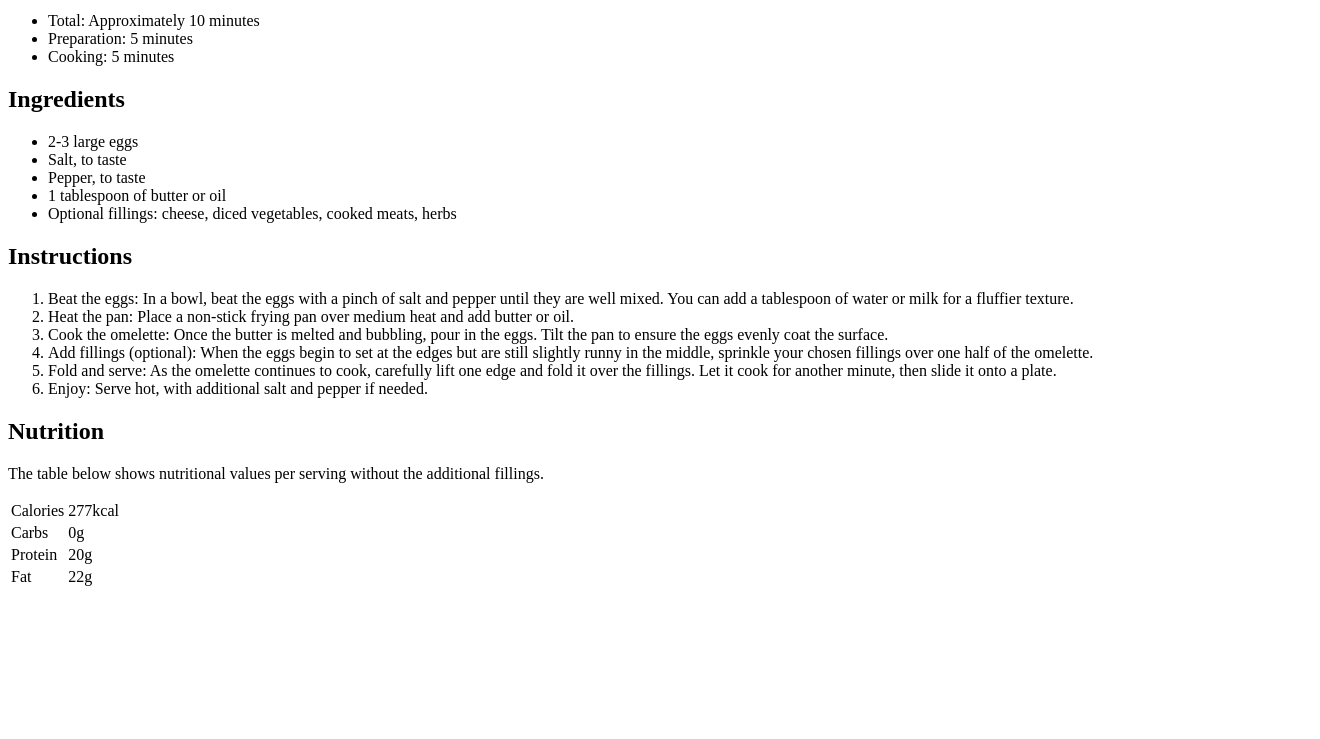
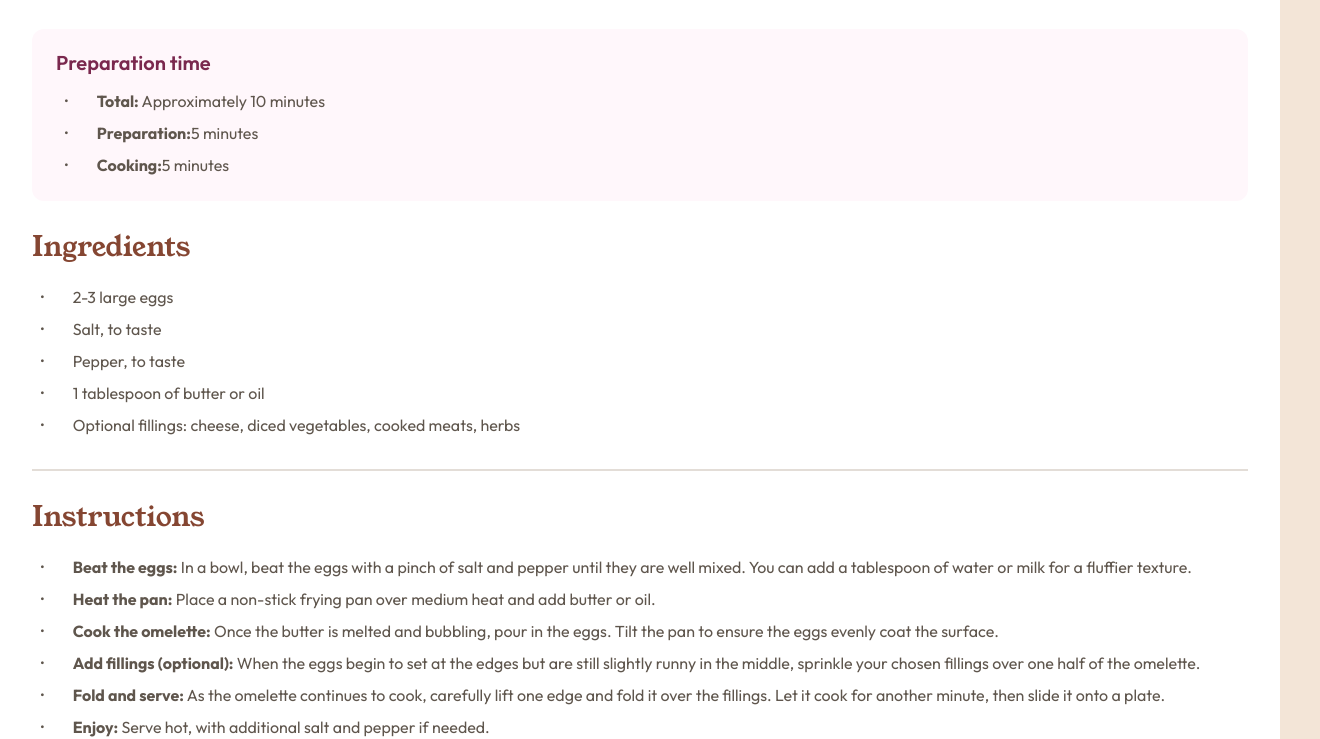
Before and after one commit to edpau/fm_recipe-page, a plain HTML site: page index.html in a window 1280 px wide. Shown: the part 744-1483 px from the top of the page, 1320 px wide, since content can reach past the window. Before the commit the page ends 1341 px from the top, so only its background shows below. Drawn offline with Linux system fonts and the light colour scheme.

Commit message:
refactor: html structure

```diff
--- a/index.html
+++ b/index.html
@@ -14,10 +14,13 @@
 
     <title>Frontend Mentor | Recipe page</title>
 
-    <link rel="stylesheet" href="style.css" />
+    <link rel="stylesheet" href="./styles/fonts.css" />
+    <link rel="stylesheet" href="./styles/initial.css" />
+    <link rel="stylesheet" href="./styles/recipe.css" />
+    <link rel="stylesheet" href="./styles/media.css" />
   </head>
   <body>
-    <main class="mainContent">
+    <main>
       <article class="recipe">
         <header class="recipe__header">
           <img
@@ -25,73 +28,109 @@
             alt="Omelette on a dish"
             class="recipe__image"
           />
-          <h1 class="recipe__title">Simple Omelette Recipe</h1>
-          <p class="recipe__text">
-            An easy and quick dish, perfect for any meal. This classic omelette
-            combines beaten eggs cooked to perfection, optionally filled with
-            your choice of cheese, vegetables, or meats.
-          </p>
+          <div class="recipe__description">
+            <h1 class="recipe__title">Simple Omelette Recipe</h1>
+            <p class="recipe__text">
+              An easy and quick dish, perfect for any meal. This classic
+              omelette combines beaten eggs cooked to perfection, optionally
+              filled with your choice of cheese, vegetables, or meats.
+            </p>
+          </div>
         </header>
 
-        <section>
-          <h3>Preparation time</h3>
-          <ul class="recipe__list">
-            <li class="recipe__text"><span class="recipe__text--bold">Total:</span> Approximately 10 minutes</li>
-            <li class="recipe__text"><span class="recipe__text--bold">Preparation:</span> 5 minutes</li>
-            <li class="recipe__text"><span class="recipe__text--bold">Cooking:</span> 5 minutes</li>
+        <section class="recipe__preparation">
+          <h2 class="recipe__subheading--preparation">Preparation time</h2>
+
+          <ul class="recipe__list--preparation">
+            <li class="recipe__list-item recipe__list-itemPreparation">
+              <div>
+                <span
+                  class="recipe__list-itemBold recipe__list-itemBoldPreparation"
+                  >Total:</span
+                >
+                Approximately 10 minutes
+              </div>
+            </li>
+            <li class="recipe__list-item recipe__list-itemPreparation">
+              <span class="recipe__text--bold">Preparation:</span> 5 minutes
+            </li>
+            <li class="recipe__list-item recipe__list-itemPreparation">
+              <span class="recipe__text--bold">Cooking:</span> 5 minutes
+            </li>
           </ul>
         </section>
 
-        <section>
+        <section class="recipe__section">
           <h2 class="recipe__subheading">Ingredients</h2>
 
           <ul class="recipe__list">
-            <li class="recipe__text">2-3 large eggs</li>
-            <li class="recipe__text">Salt, to taste</li>
-            <li class="recipe__text">Pepper, to taste</li>
-            <li class="recipe__text">1 tablespoon of butter or oil</li>
-            <li class="recipe__text">
+            <li class="recipe__list-item">2-3 large eggs</li>
+            <li class="recipe__list-item">Salt, to taste</li>
+            <li class="recipe__list-item">Pepper, to taste</li>
+            <li class="recipe__list-item">1 tablespoon of butter or oil</li>
+            <li class="recipe__list-item">
               Optional fillings: cheese, diced vegetables, cooked meats, herbs
             </li>
           </ul>
         </section>
 
-        <section>
+        <hr class="recipe__separator" />
+
+        <section class="recipe__section">
           <h2 class="recipe__subheading">Instructions</h2>
 
           <ol class="recipe__list">
-            <li class="recipe__text">
-              <span>Beat the eggs:</span> In a bowl, beat the eggs with a pinch
-              of salt and pepper until they are well mixed. You can add a
-              tablespoon of water or milk for a fluffier texture.
+            <li class="recipe__list-item">
+              <p>
+                <span class="recipe__list-itemBold">Beat the eggs:</span> In a
+                bowl, beat the eggs with a pinch of salt and pepper until they
+                are well mixed. You can add a tablespoon of water or milk for a
+                fluffier texture.
+              </p>
             </li>
-            <li class="recipe__text">
-              <span>Heat the pan:</span> Place a non-stick frying pan over
-              medium heat and add butter or oil.
+            <li class="recipe__list-item">
+              <p>
+                <span class="recipe__list-itemBold">Heat the pan:</span> Place a
+                non-stick frying pan over medium heat and add butter or oil.
+              </p>
             </li>
-            <li class="recipe__text">
-              <span>Cook the omelette:</span> Once the butter is melted and
-              bubbling, pour in the eggs. Tilt the pan to ensure the eggs evenly
-              coat the surface.
+            <li class="recipe__list-item">
+              <p>
+                <span class="recipe__list-itemBold">Cook the omelette:</span>
+                Once the butter is melted and bubbling, pour in the eggs. Tilt
+                the pan to ensure the eggs evenly coat the surface.
+              </p>
             </li>
-            <li class="recipe__text">
-              <span>Add fillings (optional):</span> When the eggs begin to set
-              at the edges but are still slightly runny in the middle, sprinkle
-              your chosen fillings over one half of the omelette.
+            <li class="recipe__list-item">
+              <p>
+                <span class="recipe__list-itemBold"
+                  >Add fillings (optional):</span
+                >
+                When the eggs begin to set at the edges but are still slightly
+                runny in the middle, sprinkle your chosen fillings over one half
+                of the omelette.
+              </p>
             </li>
-            <li class="recipe__text">
-              <span>Fold and serve:</span> As the omelette continues to cook,
-              carefully lift one edge and fold it over the fillings. Let it cook
-              for another minute, then slide it onto a plate.
+            <li class="recipe__list-item">
+              <p>
+                <span class="recipe__list-itemBold">Fold and serve:</span> As
+                the omelette continues to cook, carefully lift one edge and fold
+                it over the fillings. Let it cook for another minute, then slide
+                it onto a plate.
+              </p>
             </li>
-            <li class="recipe__text">
-              <span>Enjoy:</span> Serve hot, with additional salt and pepper if
-              needed.
+            <li class="recipe__list-item">
+              <p>
+                <span class="recipe__list-itemBold">Enjoy:</span> Serve hot,
+                with additional salt and pepper if needed.
+              </p>
             </li>
           </ol>
         </section>
 
-        <section>
+        <hr class="recipe__separator" />
+
+        <section class="recipe__section">
           <h2 class="recipe__subheading">Nutrition</h2>
 
           <p class="recipe__text">
@@ -99,21 +138,31 @@
             additional fillings.
           </p>
 
-          <table>
-            <tr>
-              <td>Calories</td>
-              <td>277kcal</td>
+          <table class="recipe__table">
+            <tr class="recipe__table-row">
+              <td class="recipe__table-cell recipe__table-cell--label">
+                Calories
+              </td>
+              <td class="recipe__table-cell recipe__table-cell--value">
+                277kcal
+              </td>
             </tr>
-            <tr>
-              <td>Carbs</td>
-              <td>0g</td>
+            <tr class="recipe__table-row">
+              <td class="recipe__table-cell recipe__table-cell--label">
+                Carbs
+              </td>
+              <td class="recipe__table-cell recipe__table-cell--value">0g</td>
             </tr>
-            <tr>
-              <td>Protein</td>
-              <td>20g</td>
+            <tr class="recipe__table-row">
+              <td class="recipe__table-cell recipe__table-cell--label">
+                Protein
+              </td>
+              <td class="recipe__table-cell recipe__table-cell--value">20g</td>
             </tr>
-            <td>Fat</td>
-            <td>22g</td>
+            <tr class="recipe__table-row">
+              <td class="recipe__table-cell recipe__table-cell--label">Fat</td>
+              <td class="recipe__table-cell recipe__table-cell--value">22g</td>
+            </tr>
           </table>
         </section>
       </article>
```
